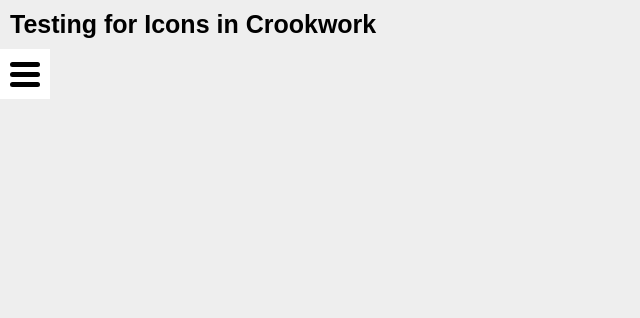
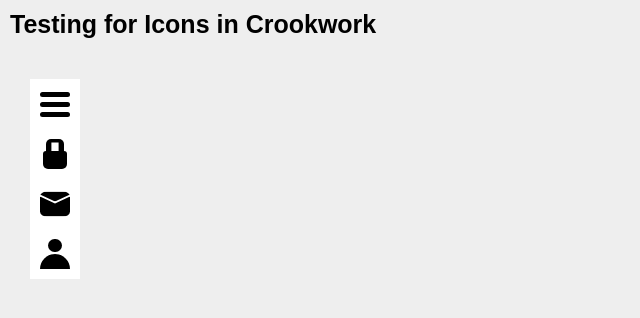
Before and after one commit to Lv1CR00K/react-test, a React (Vite) app: page / in a window 1280 px wide. Shown: the top 318 px of the page, without its empty margins (0-640 px from the left). Built offline with nearby package versions, Linux system fonts and the light colour scheme.

Commit message:
checking for other icons

```diff
--- a/src/App.jsx
+++ b/src/App.jsx
@@ -13,7 +13,12 @@ export default function App(){
     <>
         <h1>Testing for Icons in Crookwork</h1>
         {/* title="_nope" for no animation */}
-        <BtnIcons title="menu" />
+        <div className='flex_column' style={{ padding : '30px' }}>
+            <BtnIcons title="menu" />
+            <BtnIcons title="pass" />
+            <BtnIcons title="mess" />
+            <BtnIcons title="prof" />
+        </div>
     </>
     );
 }
```
